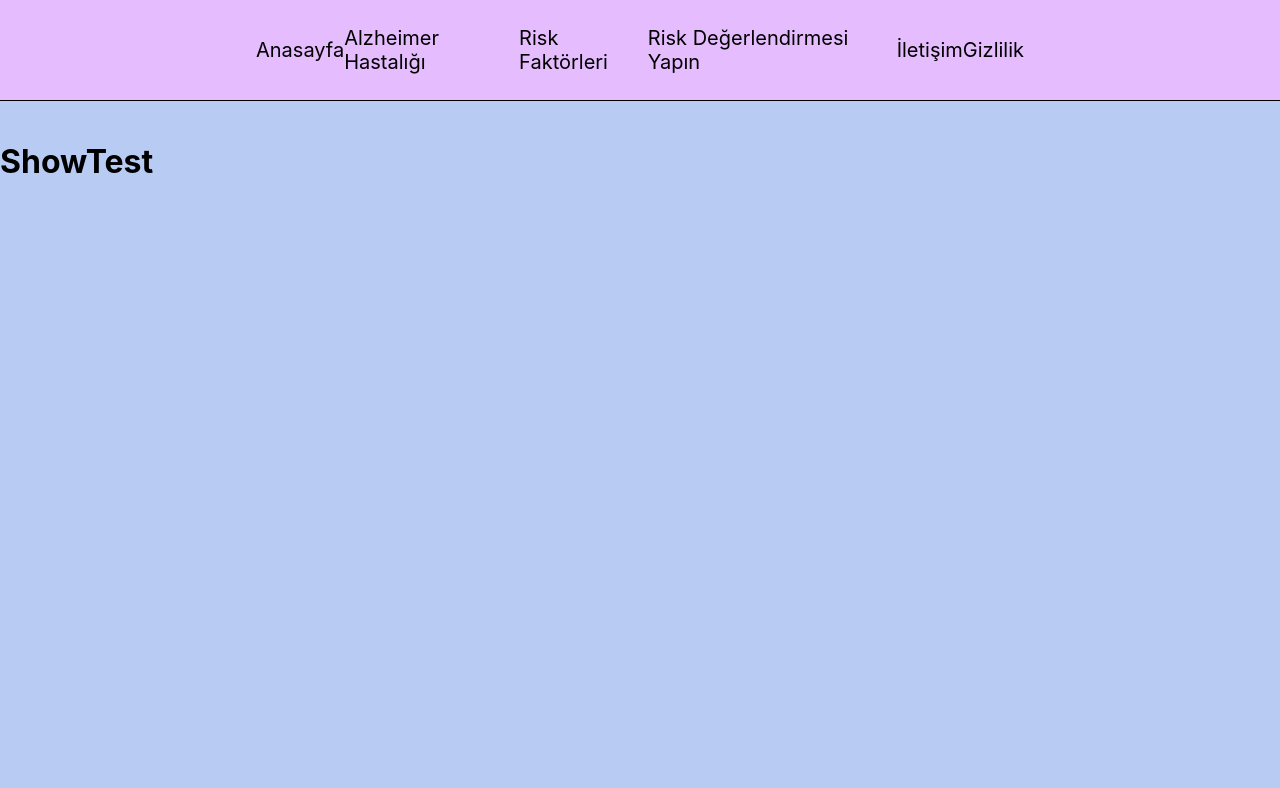
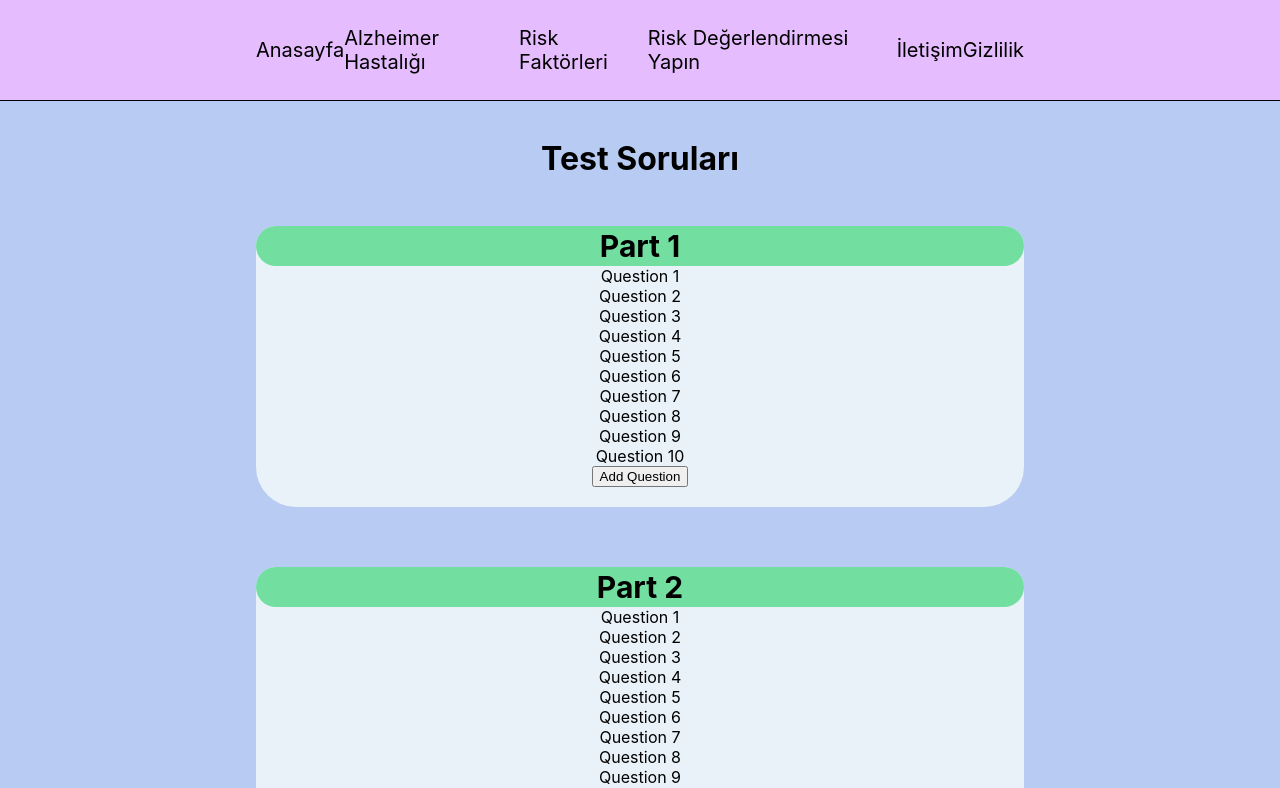
Before and after one commit to masgun17/Comp491, a React (Create React App) app in the folder my-app/: page /showTest in a window 1280 px wide. Shown: the top 788 px of the page. Built offline with nearby package versions, Linux system fonts and the light colour scheme.

Commit message:
showTest page - layout is prepared / need styling

```diff
--- a/my-app/src/pages/ShowTest.js
+++ b/my-app/src/pages/ShowTest.js
@@ -1,5 +1,50 @@
+import { useEffect } from "react";
+import { useNavigate } from "react-router-dom";
+
 const ShowTest = () => {
-    return <h1>ShowTest</h1>;
-  };
+  const navigate = useNavigate();
 
-  export default ShowTest;
+  // I assumed that question details that we will fetch from db will be in double array format
+  let arr = [...Array(5)];
+  for( let index = 0 ; index < arr.length; index +=1) {
+    const arr2 = [...Array(10)];
+    arr[index] = arr2;
+  }
+
+  console.log(arr);
+  return (
+    <div className="showTestPageLayout">
+      <div className="informationPageDiv1" style={{ "grid-row-start": "1" }}>
+        <h1>Test Soruları</h1>
+      </div>
+
+      {arr.map((e,i) => (
+        <div className="showTestDiv" >
+        <div className="partHeader">
+          <h2>Part {i+1}</h2>
+        </div>
+        {e.map((element, index) => (
+          <div className="questionDetails">
+          Question {index + 1}
+        </div>
+        )
+        )}
+        <button
+          className="addQuestionButton"
+          // Update onClick function such that it will open a modal content structure
+          onClick={() => navigate("/showTest")}
+        >
+          Add Question
+        </button>
+      </div>
+      ))
+
+      }
+
+
+
+    </div>
+  );
+};
+
+export default ShowTest;
--- a/my-app/src/pages/TestInformation.js
+++ b/my-app/src/pages/TestInformation.js
@@ -1,6 +1,4 @@
 import { useNavigate } from "react-router-dom";
-
-
 
 const TestInformationPage = () => {
   const navigate = useNavigate();
--- a/my-app/src/styles/styles.css
+++ b/my-app/src/styles/styles.css
@@ -68,7 +68,8 @@ a:-webkit-any-link {
   margin: 30px 0px 30px 0px;
   background-color: #e8f2f8;
   border: 1px solid #556c9c;
-  border-radius: 90px;
+  /* border-radius: 90px; */
+  border-radius: 80px;
   padding: 20px 30px 20px 30px;
   /* font-size: 20px;
   line-height: 1.8; */
@@ -133,5 +134,47 @@ a:-webkit-any-link {
 }
 
 .showTestButton:hover{
-  background-color: #c4bfbf;
+  background-color: #cfcccc;
 }
+
+.showTestPageLayout{
+  position: relative;
+  padding: 0% 20% 5% 20%;
+  display: grid;
+  grid-template-rows: max-content auto;
+}
+
+.showTestDiv {
+  position: relative;
+  display: flex;
+  flex-direction: column;
+  /* justify-content: center; */
+  align-items: center;
+  height: max-content;
+  /* min-height: 260px; */
+  margin: 30px 0px 30px 0px;
+  background-color: #e8f2f8;
+  /* border: 1px solid #556c9c; */
+  /* border-radius: 90px; */
+  border-radius: 40px;
+  border-top-left-radius: 20px;
+  border-top-right-radius: 20px;
+  padding: 0px 0px 20px 0px;
+}
+
+.partHeader {
+  position: relative;
+  background-color: #72dfa1;
+  height: 40px;
+  /* border: 1px solid black; */
+  border-radius: 100px;
+  z-index: 0;
+  display: flex;
+  flex-direction: row;
+  align-items: center;
+  width: 100%;
+  justify-content: center;
+  font-size: 20px;
+  /* color: rgb(235, 217, 217) !important; */
+  color: #000;
+}
```
